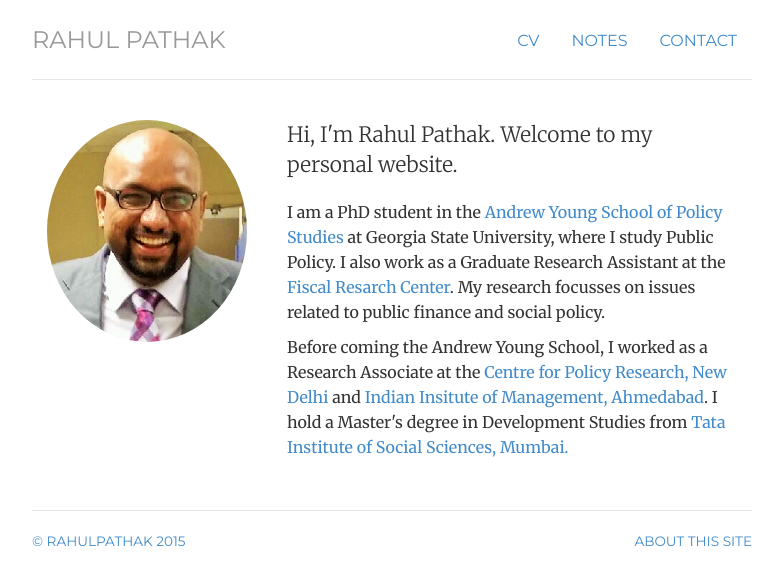
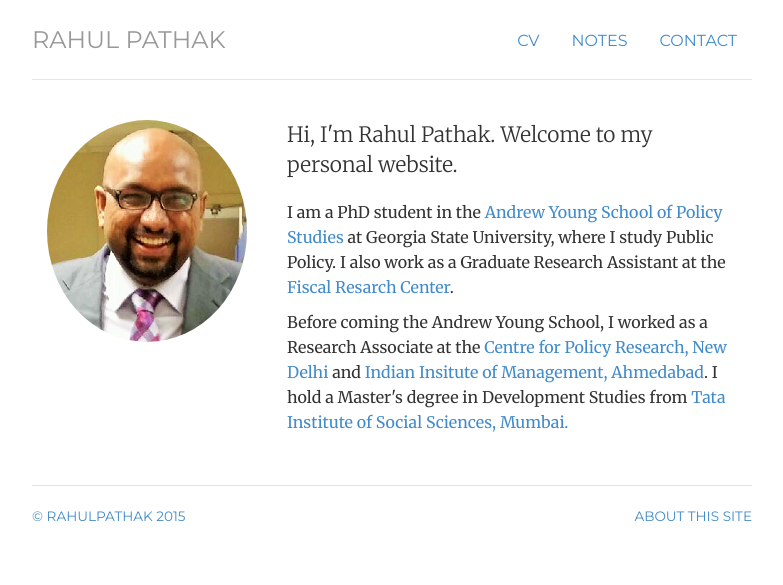
Before and after one commit to pathak-rahul/pathak-rahul.github.io, a Jekyll site: the page built from index.html, in a window 1280 px wide. Shown: the top 585 px of the page, without its empty margins (248-1031 px from the left). Built offline with Jekyll 4.4.1, drawn with Linux system fonts in a browser that asks for light colours.

Commit message:
Update index.html

```diff
--- a/index.html
+++ b/index.html
@@ -14,7 +14,7 @@
 	</div>
 	<div itemscope itemtype="http://data-vocabulary.org/Person" class="col-sm-8">
 	<p class="lead">Hi, I'm <span itemprop="name">Rahul Pathak.</span> Welcome to my personal website.</p>
-	<p>I am a PhD student in the <a href="http://aysps.gsu.edu/"> Andrew Young School of Policy Studies</a> at Georgia State University, where I study Public Policy. I also work as a Graduate Research Assistant at the <a href="http://frc.gsu.edu/">Fiscal Resarch Center</a></span>. My research focusses on issues related to public finance and social policy.</p>
+	<p>I am a PhD student in the <a href="http://aysps.gsu.edu/"> Andrew Young School of Policy Studies</a> at Georgia State University, where I study Public Policy. I also work as a Graduate Research Assistant at the <a href="http://frc.gsu.edu/">Fiscal Resarch Center</a></span>. </p>
 
 	<p> Before coming the Andrew Young School, I worked as a Research Associate at the <a href="http://www.cprindia.org/">Centre for Policy Research, New Delhi</a> and <a href="http://www.iimahd.ernet.in/">Indian Insitute of Management, Ahmedabad</a>. I hold a Master's degree in Development Studies from <a href="http://tiss.edu/">Tata Institute of Social Sciences, Mumbai.</p>
 	</div>
```
